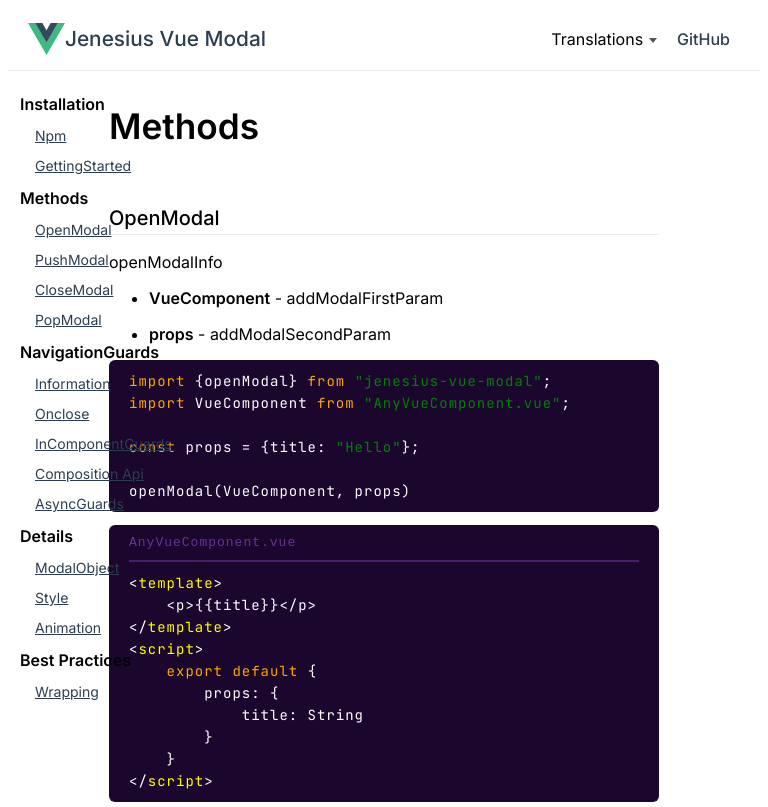
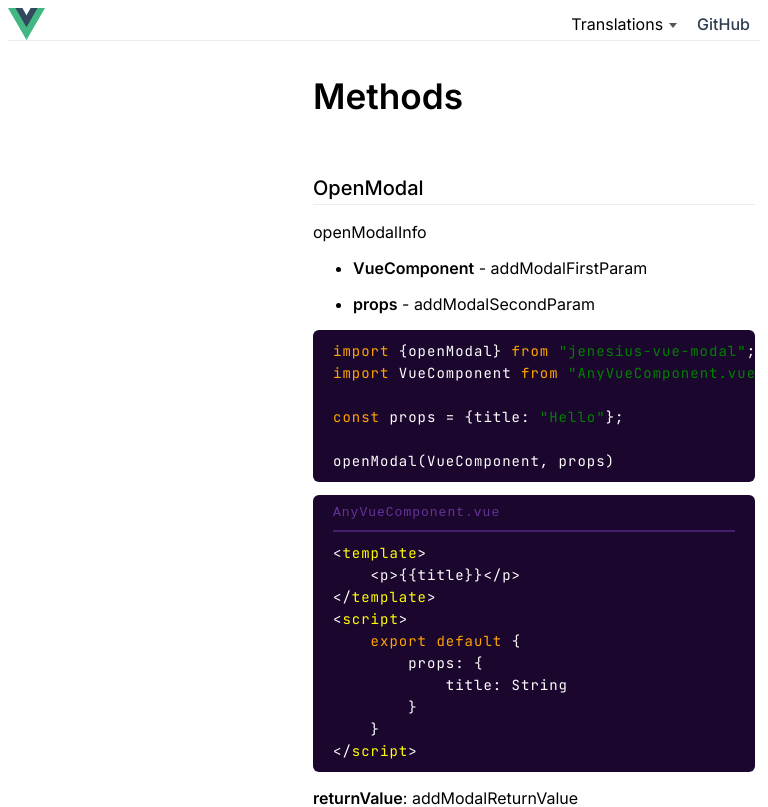
Before and after one commit to Jenesius/vue-modal, a Vue app: page /docs.html/methods in a window 768 px wide. Shown: the top 807 px of the page. Built offline with nearby package versions, Linux system fonts and the light colour scheme; the HTML template or start-up script is replaced by a standard one.

Commit message:
Add store to documents, add mobile version

```diff
--- a/package.json
+++ b/package.json
@@ -16,7 +16,8 @@
     "README.MD"
   ],
   "dependencies": {
-    "vue": "^3.2.1"
+    "vue": "^3.2.1",
+    "vuex": "^4.0.2"
   },
   "devDependencies": {
     "@babel/core": "^7.15.0",
--- a/web/src/assets/css/index.css
+++ b/web/src/assets/css/index.css
@@ -33,18 +33,23 @@
 .app-content{
     margin: auto;
 
-    width: 100%;
+
 }
+@media screen and (max-width: 768px){
+    .app-content{
+        padding: 0 5px;    width: auto;
 
+    }
+}
 @media screen and (min-width: 768px){
     .app-content{
-        width: 550px;
+        max-width: 650px;
     }
 }
 
 @media screen and (min-width: 1144px) {
     .app-content{
-        width: 850px;
+        max-width: 850px;
     }
 }
 
@@ -58,3 +63,14 @@
 .cursor-pointer{
     cursor: pointer;
 }
+
+@media screen and (max-width: 768px) {
+    .mobile-hide{
+        display: none !important;
+    }
+}
+@media screen and (min-width: 768px) {
+    .desktop-hide{
+        display: none !important;
+    }
+}
--- a/web/src/pages/documentation/App.vue
+++ b/web/src/pages/documentation/App.vue
@@ -1,10 +1,14 @@
 <template>
 	<header class = "header">
 
-		<div class = "flex">
+		<div class = "header__mobile-menu-button desktop-hide" @click = "toggleMenu">
+			<img src = "./../../assets/ico/menu.svg" alt = "menu" />
+		</div>
+
+		<div class = "flex header__container-logo">
 			<img class = "header__logo" src = "./../../assets/ico/vue.svg" alt = "logo"/>
 
-			<span class = "header__title">jenesius vue modal</span>
+			<span class = "header__title mobile-hide">jenesius vue modal</span>
 		</div>
 
 		<ul class = "header__list">
@@ -24,9 +28,11 @@
 
 	<widget-modal-container/>
 
-	<div class = "app-content">
+	<div class = "app-body">
 
-		<router-view/>
+		<div class = "app-content">
+			<router-view/>
+		</div>
 
 		<WidgetNavbar />
 	</div>
@@ -38,10 +44,18 @@
 	import {container} from "../../../../plugin";
 	import "./assets/js/Vocabulary";
 	import WidgetDropdown from "../../components/WidgetDropdown";
+	import {useStore} from "vuex";
 
 	export default {
 
 		setup(){
+
+			const store = useStore();
+
+			function toggleMenu(){
+				store.commit("toggleMenu");
+			}
+
 			const arrayTransition = [
 				{
 					title: "English",
@@ -60,7 +74,8 @@
 			];
 
 			return {
-				arrayTransition
+				arrayTransition,
+				toggleMenu
 			};
 		},
 		components: {WidgetDropdown, WidgetNavbar, WidgetModalContainer: container},
@@ -85,6 +100,14 @@
 		border-bottom: 1px solid #eaecef;
 
 		background-color: white;
+	}
+	@media screen and (max-width: 768px){
+		.header{
+			padding: 0;
+		}
+		.header__container-logo{
+			align-items: center;
+		}
 	}
 	.header__logo{
 		height: 32px;
@@ -114,4 +137,20 @@
 		color:#2c3e50;
 
 	}
+
+	@media screen and (min-width: 768px){
+		.app-body{
+			padding-left: 300px;
+		}
+	}
+
+	.header__mobile-menu-button{
+
+
+		padding: 10px;
+	}
+	.header__mobile-menu-button>img {
+		height: 24px;
+	}
+
 </style>
--- a/web/src/pages/documentation/assets/js/Vocabulary.js
+++ b/web/src/pages/documentation/assets/js/Vocabulary.js
@@ -230,5 +230,4 @@
 	useVocabulary[key] = store[key][lang];
 }
 
-console.log(useVocabulary);
 export  default store;
--- a/web/src/pages/documentation/components/WidgetNavbar.vue
+++ b/web/src/pages/documentation/components/WidgetNavbar.vue
@@ -1,6 +1,6 @@
 <template>
 
-	<div class = "navigation">
+	<div class = "navigation" :class = "{active: active}">
 
 		<widget-navbar-item v-for = "(elem, index) in array" :key = "index" :title = "elem.title" :array = "elem.array" :link = "elem.link"/>
 
@@ -13,6 +13,8 @@
 	import WidgetNavbarItem from "./WidgetNavbarItem";
 
 	import {config} from "../assets/js/AppStore";
+	import {useStore} from "vuex";
+	import {computed} from "vue";
 
 	export default {
 		components: {WidgetNavbarItem},
@@ -23,9 +25,13 @@
 			const array = config;
 
 
+			const store = useStore();
+
+			const active = computed(() => store.state.isMenuActive);
 
 			return {
-				array
+				array,
+				active
 			}
 		},
 		name: "WidgetNavbar"
@@ -33,28 +39,35 @@
 </script>
 
 <style scoped>
-	.content-form__title{
-		font-size: 20px;
-		line-height: 32px;
-		font-weight: 500;
+	.navigation{
 
-		border-bottom: 1px solid #eaecef;
-
-		margin-top: -3.1rem;
-		padding-top: 4.6rem;
-	}
-
-	.navigation{
+		--top: 63px;
 		position: fixed;
 		left: 0;
 
-		top: 63px;
-		width: 320px;
+		top: var(--top);
+		width: 300px;
 		padding: 24px 0;
+
+		background-color: white;
+		transition: transform 0.3s;
 	}
 
-	.content{
-		padding:  0 0 18px 0;
-		width: 100%;
+
+
+	@media screen and (max-width: 768px){
+		.navigation{
+			--top: 48px;
+			height: calc(100% - var(--top));
+			overflow-y: auto;
+			padding: 0;
+			top: var(--top);
+
+			transform: translateX(-300px);
+		}
+		.navigation.active{
+			transform: translateX(0);
+		}
 	}
+
 </style>
--- a/web/src/pages/documentation/components/materials/hooks/codeGuardAsync.js
+++ b/web/src/pages/documentation/components/materials/hooks/codeGuardAsync.js
@@ -8,13 +8,10 @@
 }`;
 
 export const codePromise =
-`{
-	const modal = await openModal(Modal);
+`const modal = await openModal(Modal);
 
-	modal.onclose = () => {
-		return new Promise(resolve => {
-			setTimeout(resolve, 1000); // ${useVocabulary.modalWillCloseAfterSecond}
-		})
-	}
-
+modal.onclose = () => {
+	return new Promise(resolve => {
+		setTimeout(resolve, 1000); // ${useVocabulary.modalWillCloseAfterSecond}
+	})
 }`;
--- a/web/src/pages/documentation/main.js
+++ b/web/src/pages/documentation/main.js
@@ -2,7 +2,9 @@
 import App from './App.vue'
 
 import router from "./router";
+import store from "./store/store";
 
 createApp(App)
 	.use(router)
+	.use(store)
 	.mount('#app')
--- /dev/null
+++ b/web/src/pages/documentation/store/store.js
@@ -0,0 +1,19 @@
+import {createStore} from 'vuex'
+
+
+export default createStore({
+	state: {
+		isMenuActive: false
+	},
+	mutations: {
+		toggleMenu(state, v = !state.isMenuActive) {
+
+			state.isMenuActive = v;
+
+		}
+	},
+	actions: {
+
+	},
+
+})
```
Also changed, not shown: web/src/assets/ico/menu.svg (added), 1 other file (tests, documents, lock files or other folders).
